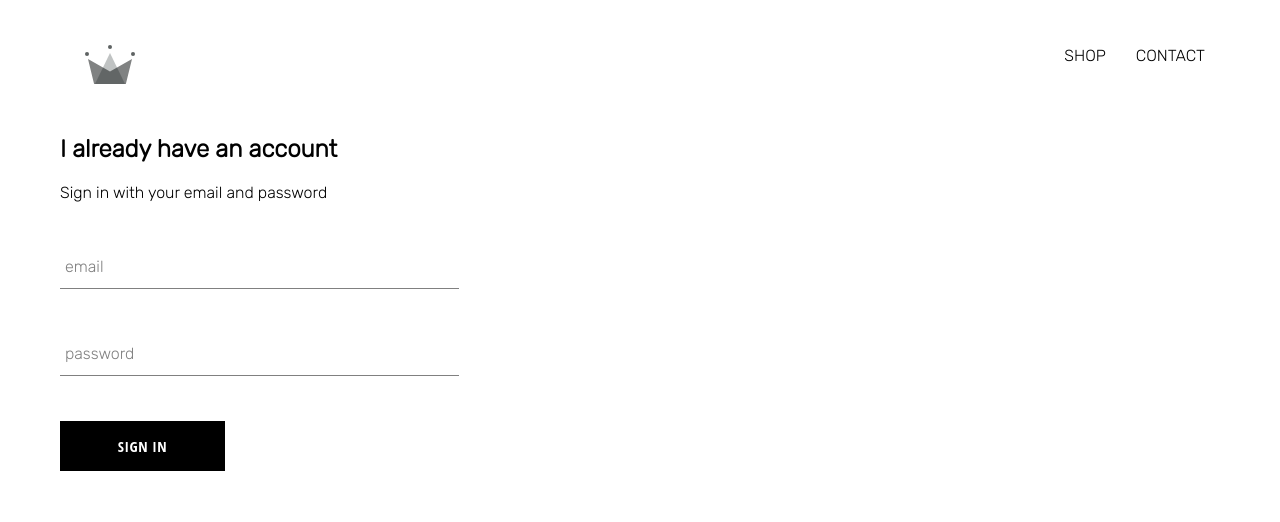
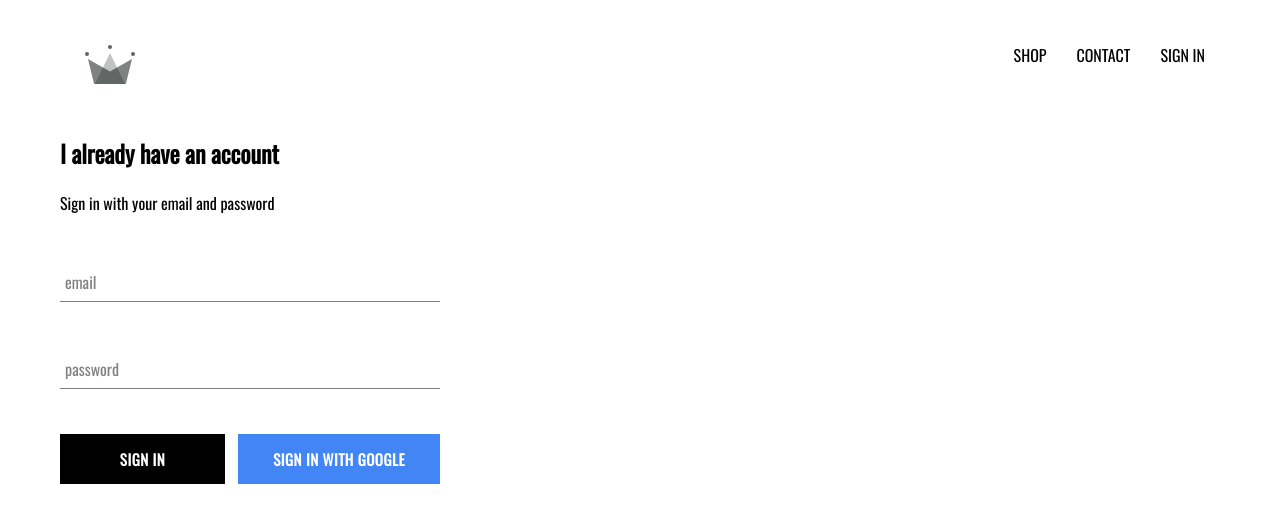
Before and after one commit to mha-fiz/mhlifewear, a React (Create React App) app: page /signin in a window 1280 px wide. Shown: the top 522 px of the page. Built offline with nearby package versions, Linux system fonts and the light colour scheme; no server answers.

Commit message:
setting up google sign in with firebase

```diff
--- a/package.json
+++ b/package.json
@@ -6,6 +6,7 @@
     "@testing-library/jest-dom": "^4.2.4",
     "@testing-library/react": "^9.3.2",
     "@testing-library/user-event": "^7.1.2",
+    "firebase": "^7.13.2",
     "node-sass": "^4.13.1",
     "react": "^16.13.1",
     "react-dom": "^16.13.1",
--- a/public/index.html
+++ b/public/index.html
@@ -16,7 +16,7 @@
     -->
     <link rel="manifest" href="%PUBLIC_URL%/manifest.json" />
     <link
-      href="https://fonts.googleapis.com/css2?family=Rubik:wght@300&display=swap"
+      href="https://fonts.googleapis.com/css2?family=Oswald&display=swap"
       rel="stylesheet"
     />
     <!--
--- a/src/App.css
+++ b/src/App.css
@@ -1,5 +1,5 @@
 body {
-  font-family: "Rubik", sans-serif;
+  font-family: "Oswald", sans-serif;
   padding: 20px 60px;
 }
 
@@ -7,3 +7,7 @@
   text-decoration: none;
   color: black;
 }
+
+* {
+  box-sizing: border-box;
+}
--- a/src/App.js
+++ b/src/App.js
@@ -6,10 +6,36 @@
 import Header from "./components/header/header.component";
 import SignInAndSignUp from "./pages/sign-in-and-sign-up/sign-in-and-sign-up.component";
 
-function App() {
+import { auth } from "./firebase/firebase.utils";
+
+class App extends React.Component {
+  constructor() {
+    super();
+    this.state = {
+      currentUser: null
+    };
+  }
+
+  unsubscribeFromAuth = null;
+
+  componentDidMount() {
+    //? adds an observer for changes in user's sign-in state
+    this.unsubscribeFromAuth = auth.onAuthStateChanged(user => {
+      this.setState({ currentUser: user });
+
+      console.log(user);
+    });
+  }
+
+  componentWillUnmount() {
+    //?stopping the observer to prevent memory leaks
+    this.unsubscribeFromAuth();
+  }
+
+  render() {
     return (
       <div className="App">
-      <Header />
+        <Header currentUser={this.state.currentUser} />
         <Switch>
           <Route exact path="/" component={HomePage} />
           <Route exact path="/shop" component={ShopPage} />
@@ -18,5 +44,6 @@
       </div>
     );
   }
+}
 
 export default App;
--- a/src/components/custom-button/custom-button.component.jsx
+++ b/src/components/custom-button/custom-button.component.jsx
@@ -1,8 +1,11 @@
 import React from "react";
 import "./custom-button.styles.scss";
 
-const CustomButton = ({ children, ...otherProps }) => (
-  <button className="custom-button" {...otherProps}>
+const CustomButton = ({ children, isGoogleSignIn, ...otherProps }) => (
+  <button
+    className={`${isGoogleSignIn ? "google-sign-in" : ""} custom-button`}
+    {...otherProps}
+  >
     {children}
   </button>
 );
--- a/src/components/custom-button/custom-button.styles.scss
+++ b/src/components/custom-button/custom-button.styles.scss
@@ -9,7 +9,7 @@
   background-color: black;
   color: white;
   text-transform: uppercase;
-  font-family: "Open Sans Condensed";
+  font-family: "Oswald", sans-serif;
   font-weight: bolder;
   border: none;
   cursor: pointer;
@@ -19,4 +19,14 @@
     color: black;
     border: 1px solid black;
   }
+
+  &.google-sign-in {
+    background-color: #4285f4;
+    color: white;
+
+    &:hover {
+      background-color: #357ae8;
+      border: none;
+    }
+  }
 }
--- a/src/components/header/header.component.jsx
+++ b/src/components/header/header.component.jsx
@@ -3,7 +3,9 @@
 import { ReactComponent as Logo } from "../../assets/crown.svg";
 import "./header.styles.scss";
 
-const Header = () => (
+import { auth } from "../../firebase/firebase.utils";
+
+const Header = ({ currentUser }) => (
   <div className="header">
     <Link className="logo-container" to="/">
       <Logo className="logo" />
@@ -15,6 +17,13 @@
       <Link className="option" to="/contact">
         CONTACT
       </Link>
+      {currentUser ? (
+        <div className="option" onClick={() => auth.signOut()}>
+          SIGN OUT
+        </div>
+      ) : (
+        <Link className="option">SIGN IN</Link>
+      )}
     </div>
   </div>
 );
--- a/src/components/header/header.styles.scss
+++ b/src/components/header/header.styles.scss
@@ -20,6 +20,7 @@
 
     .option {
       padding: 10px 15px;
+      cursor: pointer;
     }
   }
 }
--- a/src/components/sign-in/sign-in.component.jsx
+++ b/src/components/sign-in/sign-in.component.jsx
@@ -2,6 +2,8 @@
 import FormInput from "../form-input/form-input.component";
 import CustomButton from "../custom-button/custom-button.component";
 import "./sign-in.styles.scss";
+
+import { signInWithGoogle } from "../../firebase/firebase.utils";
 
 class SignIn extends React.Component {
   constructor(props) {
@@ -45,7 +47,13 @@
             value={this.state.password}
             required
           />
-          <CustomButton type="submit"> Sign In </CustomButton>
+          <div className="buttons">
+            <CustomButton type="submit"> Sign In </CustomButton>
+            <CustomButton onClick={signInWithGoogle} isGoogleSignIn>
+              {" "}
+              Sign In with Google{" "}
+            </CustomButton>
+          </div>
         </form>
       </div>
     );
--- a/src/components/sign-in/sign-in.styles.scss
+++ b/src/components/sign-in/sign-in.styles.scss
@@ -1,9 +1,14 @@
 .sign-in {
-  width: 30vw;
+  width: 380px;
   display: flex;
   flex-direction: column;
 
   .title {
     margin: 10px;
   }
+
+  .buttons {
+    display: flex;
+    justify-content: space-between;
+  }
 }
--- /dev/null
+++ b/src/firebase/firebase.utils.js
@@ -0,0 +1,26 @@
+import firebase from "firebase/app";
+import "firebase/firestore";
+import "firebase/auth";
+
+const config = {
+  apiKey: "AIzaSyA4ZqXdFkd40-LcMts9TTYUEmGGqOm6tq8",
+  authDomain: "mhlifewear.firebaseapp.com",
+  databaseURL: "https://mhlifewear.firebaseio.com",
+  projectId: "mhlifewear",
+  storageBucket: "mhlifewear.appspot.com",
+  messagingSenderId: "173661740745",
+  appId: "1:173661740745:web:86c6734fc699fd9a74f718",
+  measurementId: "G-K1LL6VXR4Y"
+};
+
+firebase.initializeApp(config);
+
+export const auth = firebase.auth();
+export const firestore = firebase.firestore();
+
+//? setting up google popup sign-in
+const provider = new firebase.auth.GoogleAuthProvider();
+provider.setCustomParameters({ prompt: "select_account" });
+export const signInWithGoogle = () => auth.signInWithPopup(provider);
+
+export default firebase;
```
Also changed, not shown: 1 other file (tests, documents, lock files or other folders). Lines whose indentation alone changed are shown as unchanged.
